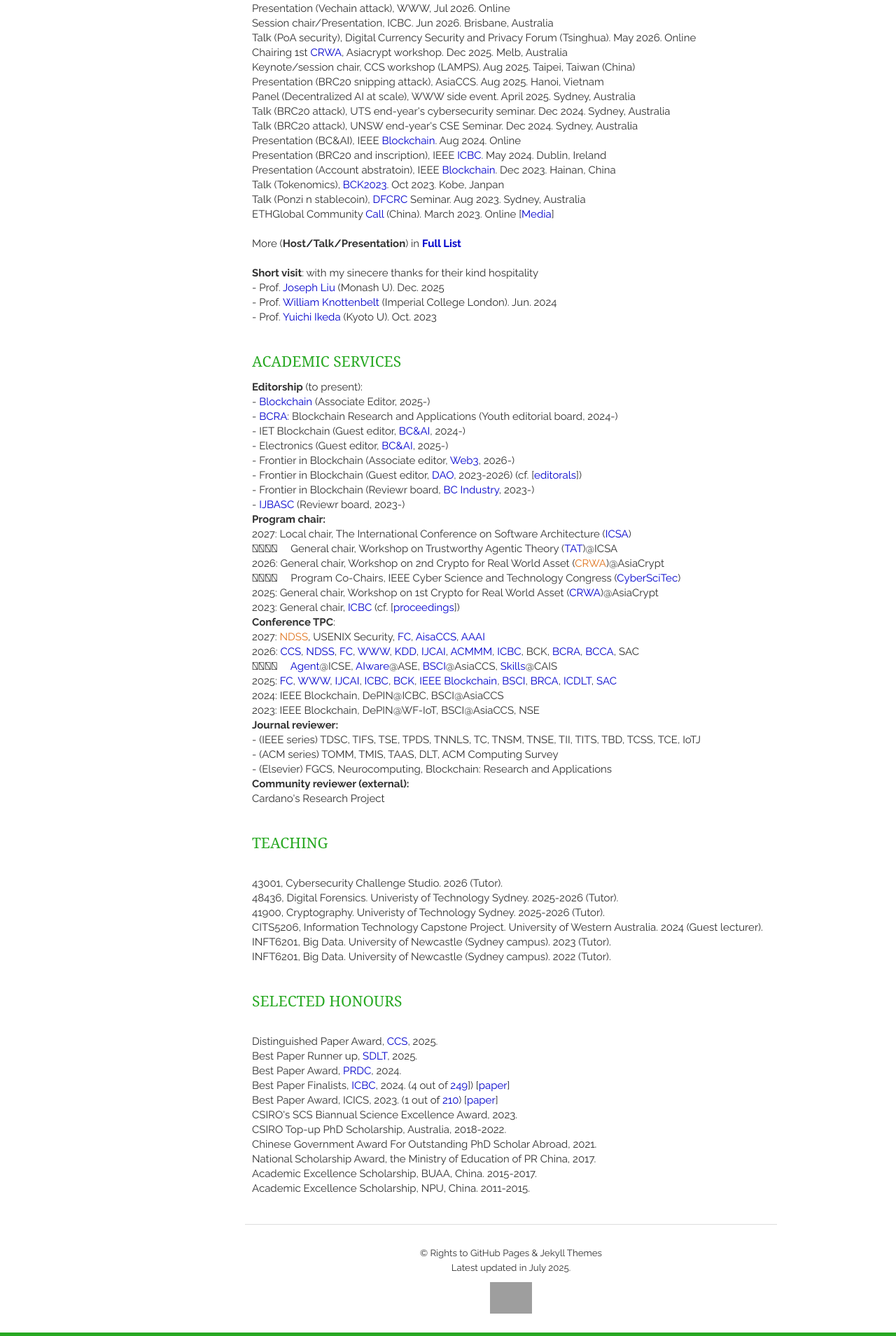
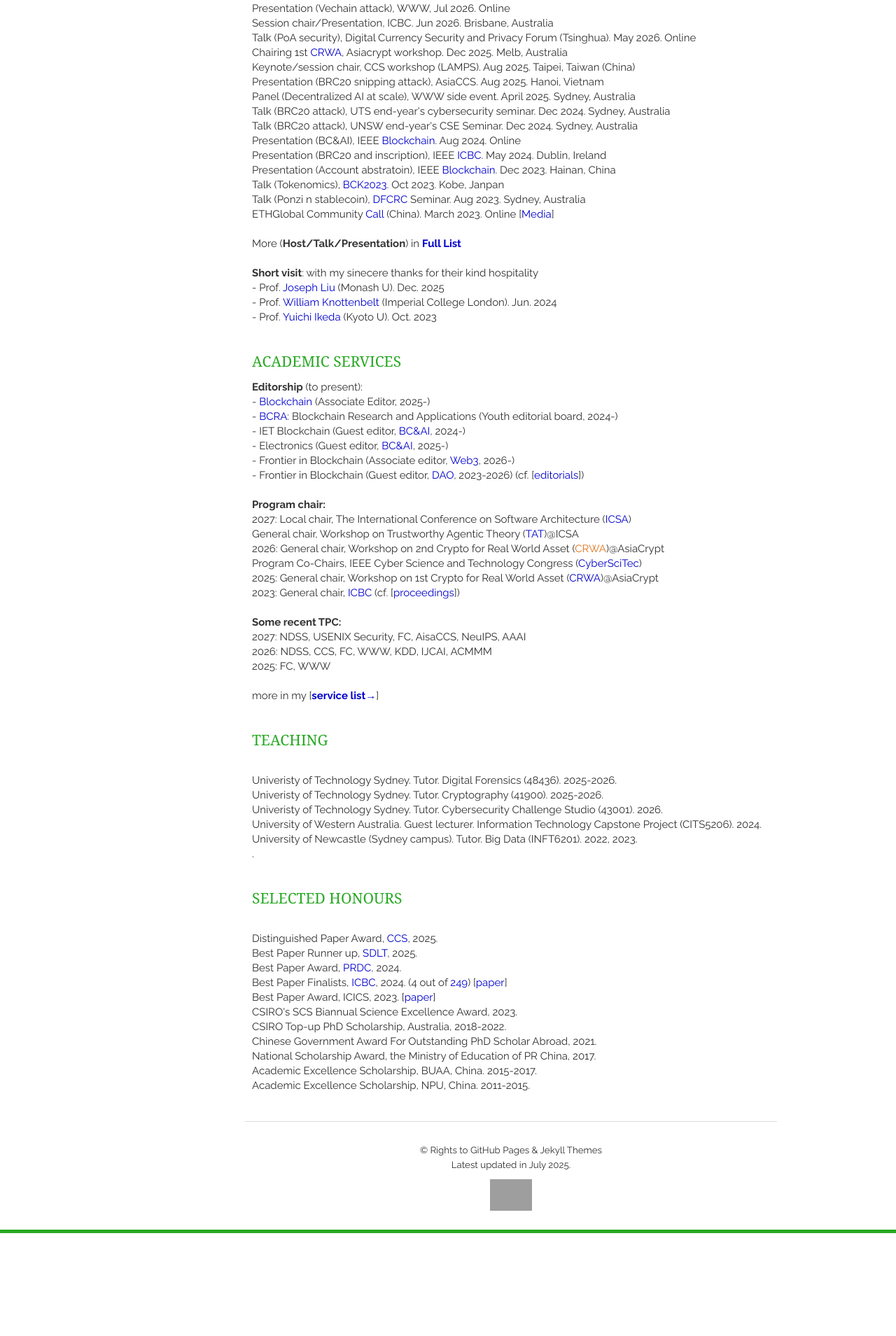
Before and after one commit to qinwang-git/qinwang-git.github.io, a Jekyll site: the page built from index.html, in a window 1280 px wide. Shown: the part 2191-4100 px from the top of the page at 70% size. Built offline with Jekyll 4.4.1, drawn with Linux system fonts in a browser that asks for light colours; nearby versions of some CDN libraries; a script that is not in the unit is left out; the list of posts is cut into pages by our own code; after the commit the page ends 3953 px from its top, so only the background shows below that; grey boxes are pictures that could not be loaded.

Commit message:
Add academic services page

```diff
--- /dev/null
+++ b/_includes/academic_activities.html
@@ -0,0 +1,31 @@
+<section class="thirteen columns">
+    <h1>Academic Activities</h1>
+    <article>
+     <p>
+      <br>Talk (PoA security), Blockchain Technology in Cross-Border Data Security (HKCT). Aug 2026. Hongkong&Online
+      <br>Presentation (LLM4SC), ACISP, Jul 2026. Perth, Australia
+      <br>Presentation (Vechain attack), WWW, Jul 2026. Online
+      <br>Session chair/Presentation, ICBC. Jun 2026. Brisbane, Australia
+      <br>Talk (PoA security), Digital Currency Security and Privacy Forum (Tsinghua). May 2026. Online
+      <br>Chairing 1st <a href="https://crwa.site" target="_blank">CRWA</a>, Asiacrypt workshop. Dec 2025. Melb, Australia
+      <br>Keynote/session chair, CCS workshop (LAMPS). Aug 2025. Taipei, Taiwan (China)
+      <br>Presentation (BRC20 snipping attack), AsiaCCS. Aug 2025. Hanoi, Vietnam
+      <br>Panel (Decentralized AI at scale), WWW side event. April 2025. Sydney, Australia
+      <br>Talk (BRC20 attack), UTS end-year's cybersecurity seminar. Dec 2024. Sydney, Australia
+      <br>Talk (BRC20 attack), UNSW end-year's CSE Seminar. Dec 2024. Sydney, Australia
+      <br>Presentation (BC&AI), IEEE <a href="https://ieee-cybermatics.org/2024/blockchain/" target="_blank">Blockchain</a>. Aug 2024. Online
+      <br>Presentation (BRC20 and inscription), IEEE <a href="https://icbc2024.ieee-icbc.org/" target="_blank">ICBC</a>. May 2024. Dublin, Ireland
+      <br>Presentation (Account abstratoin), IEEE <a href="https://ieee-cybermatics.org/2023/blockchain/" target="_blank">Blockchain</a>. Dec 2023. Hainan, China
+      <br>Talk (Tokenomics), <a href="https://blockchain.innovationkyoto.org/bck2023/" target="_blank">BCK2023</a>. Oct 2023. Kobe, Janpan
+      <br>Talk (Ponzi n stablecoin), <a href="https://dfcrc.com.au/" target="_blank">DFCRC</a> Seminar. Aug 2023. Sydney, Australia
+      <br>ETHGlobal Community <a href="https://twitter.com/ETHGlobal/status/1631231259451215873" target="_blank">Call</a> (China). March 2023. Online [<a href="https://ethglobal.medium.com/inside-chinas-ethereum-ecosystem-9fe3605c3d7a" target="_blank">Media</a>]
+      <br>
+      <br>More (<strong>Host/Talk/Presentation</strong>) in <strong><a href="https://qinwang.tech/static/img/talk_list.pdf" target="_blank">Full List</a></strong>
+     </p>
+
+    <br><strong>Short visit</strong>: with my sinecere thanks for their kind hospitality
+     <br>- Prof. <a href="https://www.doc.ic.ac.uk/~wjk/" target="_blank">Joseph Liu</a> (Monash U). Dec. 2025
+     <br>- Prof. <a href="https://www.doc.ic.ac.uk/~wjk/" target="_blank">William Knottenbelt</a> (Imperial College London). Jun. 2024
+     <br>- Prof. <a href="https://www.gsais.kyoto-u.ac.jp/staff/ikeda/en_index.html" target="_blank">Yuichi Ikeda</a> (Kyoto U). Oct. 2023
+    </article>
+</section>
--- /dev/null
+++ b/_includes/academic_teaching_honours.html
@@ -0,0 +1,29 @@
+<section class="thirteen columns">
+    <h1>Teaching</h1>
+    <article>
+        <br> Univeristy of Technology Sydney. Tutor. Digital Forensics (48436). 2025-2026.
+        <br> Univeristy of Technology Sydney. Tutor. Cryptography (41900). 2025-2026.
+        <br> Univeristy of Technology Sydney. Tutor. Cybersecurity Challenge Studio (43001). 2026.
+        <br> University of Western Australia. Guest lecturer. Information Technology Capstone Project (CITS5206). 2024.
+        <br> University of Newcastle (Sydney campus).  Tutor. Big Data (INFT6201).  2022, 2023.
+        <br>.
+    </article>
+</section>
+
+<section class="thirteen columns">
+    <h1>Selected Honours</h1>
+    <article>
+        <br>Distinguished Paper Award, <a href="https://www.sigsac.org/ccs/CCS2025/awards/" target="_blank">CCS</a>, 2025.
+        <br>Best Paper Runner up, <a href="https://symposium-dlt.org/" target="_blank">SDLT</a>, 2025.
+        <p>Best Paper Award, <a href="https://prdc.dependability.org/PRDC2024/program.html?id=fullprogram" target="_blank">PRDC</a>, 2024.
+        <br>Best Paper Finalists, <a href="https://icbc2024.ieee-icbc.org/program/best-paper-and-runner" target="_blank">ICBC</a>, 2024. (4 out of <a href="https://ieeexplore.ieee.org/stamp/stamp.jsp?tp=&arnumber=10634388" target="_blank">249</a>) [<a href="https://arxiv.org/pdf/2402.17748" target="_blank">paper</a>]
+        <br>Best Paper Award, ICICS, 2023. [<a href="https://arxiv.org/pdf/2211.10001.pdf" target="_blank">paper</a>]
+        <br>CSIRO's SCS Biannual Science Excellence Award, 2023.
+        <br>CSIRO Top-up PhD Scholarship, Australia, 2018-2022.
+        <br>Chinese Government Award For Outstanding PhD Scholar Abroad, 2021.
+        <br>National Scholarship Award, the Ministry of Education of PR China, 2017.
+        <br>Academic Excellence Scholarship, BUAA, China. 2015-2017.
+        <br>Academic Excellence Scholarship, NPU, China. 2011-2015.
+        </p>
+    </article>
+</section>
--- a/_includes/service.html
+++ /dev/null
@@ -1,112 +0,0 @@
-
-<section class="thirteen columns">
-    <h1>Academic Activities</h1>
-    <article>
-     <p>
-      <br>Talk (PoA security), Blockchain Technology in Cross-Border Data Security (HKCT). Aug 2026. Hongkong&Online
-      <br>Presentation (LLM4SC), ACISP, Jul 2026. Perth, Australia
-      <br>Presentation (Vechain attack), WWW, Jul 2026. Online
-      <br>Session chair/Presentation, ICBC. Jun 2026. Brisbane, Australia
-      <br>Talk (PoA security), Digital Currency Security and Privacy Forum (Tsinghua). May 2026. Online
-      <br>Chairing 1st <a href="https://crwa.site" target="_blank">CRWA</a>, Asiacrypt workshop. Dec 2025. Melb, Australia
-      <br>Keynote/session chair, CCS workshop (LAMPS). Aug 2025. Taipei, Taiwan (China)
-      <br>Presentation (BRC20 snipping attack), AsiaCCS. Aug 2025. Hanoi, Vietnam
-      <br>Panel (Decentralized AI at scale), WWW side event. April 2025. Sydney, Australia
-      <br>Talk (BRC20 attack), UTS end-year's cybersecurity seminar. Dec 2024. Sydney, Australia
-      <br>Talk (BRC20 attack), UNSW end-year's CSE Seminar. Dec 2024. Sydney, Australia
-      <br>Presentation (BC&AI), IEEE <a href = "https://ieee-cybermatics.org/2024/blockchain/" target="_blank">Blockchain</a>. Aug 2024. Online
-      <br>Presentation (BRC20 and inscription), IEEE <a href = "https://icbc2024.ieee-icbc.org/" target="_blank">ICBC</a>. May 2024. Dublin, Ireland
-      <br>Presentation (Account abstratoin), IEEE <a href = "https://ieee-cybermatics.org/2023/blockchain/" target="_blank">Blockchain</a>. Dec 2023. Hainan, China
-      <br>Talk (Tokenomics), <a href = "https://blockchain.innovationkyoto.org/bck2023/" target="_blank">BCK2023</a>. Oct 2023. Kobe, Janpan
-      <br>Talk (Ponzi n stablecoin), <a href = "https://dfcrc.com.au/" target="_blank">DFCRC</a> Seminar. Aug 2023. Sydney, Australia
-     <br>ETHGlobal Community <a href = "https://twitter.com/ETHGlobal/status/1631231259451215873" target="_blank">Call</a> (China). March 2023. Online [<a href = "https://ethglobal.medium.com/inside-chinas-ethereum-ecosystem-9fe3605c3d7a" target="_blank">Media</a>]
-     <br>
-     <br>More (<strong>Host/Talk/Presentation</strong>) in <strong><a href="https://qinwang.tech/static/img/talk_list.pdf" target="_blank">Full List</a></strong>
-     </p>
-
-    <br><strong>Short visit</strong>: with my sinecere thanks for their kind hospitality
-     <br>- Prof. <a href = "https://www.doc.ic.ac.uk/~wjk/" target="_blank">Joseph Liu</a> (Monash U).
-        Dec. 2025
-     <br>- Prof. <a href = "https://www.doc.ic.ac.uk/~wjk/" target="_blank">William Knottenbelt</a> (Imperial College London). Jun. 2024
-     <br>- Prof. <a href = "https://www.gsais.kyoto-u.ac.jp/staff/ikeda/en_index.html" target="_blank">Yuichi Ikeda</a>  (Kyoto U). Oct. 2023
-
-    </article>
-
-</section>
-
-
-<section class="thirteen columns">
-    <h1>Academic Services</h1>
-    <article>
-
-    <p><strong>Editorship</strong>  (to present):
-       <br>  - <a href="https://www.elspub.com/journals/blockchain/home/" target="_blank">Blockchain</a> (Associate Editor, 2025-)
-       <br>  - <a href="https://www.sciencedirect.com/journal/blockchain-research-and-applications" target="_blank">BCRA</a>: Blockchain Research and Applications (Youth editorial board, 2024-)
-       <br>  - IET Blockchain (Guest editor, <a href="https://ietresearch.onlinelibrary.wiley.com/hub/journal/26341573/homepage/call-for-papers/si-2024-blockchain-ai-integration" target="_blank">BC&AI</a>, 2024-)
-       <br>  - Electronics (Guest editor,  <a href="https://www.mdpi.com/journal/electronics/special_issues/U8FVL603TH" target="_blank">BC&AI</a>, 2025-)
-       <br>  - Frontier in Blockchain (Associate editor, <a href="https://www.frontiersin.org/journals/blockchain/sections/blockchain-for-web3-and-the-metaverse" target="_blank">Web3</a>, 2026-)
-       <br>  - Frontier in Blockchain (Guest editor, <a href="https://www.frontiersin.org/research-topics/68059/dao-governance-and-fairness" target="_blank">DAO</a>, 2023-2026) (cf. [<a href="https://www.frontiersin.org/journals/blockchain/articles/10.3389/fbloc.2026.1840145/full" target="_blank">editorals</a>])
-       <br>  - Frontier in Blockchain (Reviewr board, <a href="https://www.frontiersin.org/journals/blockchain/sections/blockchain-in-industry/editors" target="_blank">BC Industry</a>, 2023-)
-       <br>  - <a href="https://www.igi-global.com/journals/open-access/reviewers/international-journal-blockchain-applications-secure/290373" target="_blank">IJBASC</a> (Reviewr board, 2023-)
-
-    <p><strong> Program chair:</strong>
-    <br>  2027: Local chair, The International Conference on Software Architecture (<a href="https://conf.researchr.org/committee/icsa-2027/icsa-2027-organizing-committee" target="_blank">ICSA</a>)
-    <br>  &#20;&#20;&#20;&#20;&#8195; General chair, Workshop on Trustworthy Agentic Theory (<a href="https://tat-icsa-2027.utscyber.com/#cfp" target="_blank">TAT</a>)@ICSA
-    <br>  2026: General chair, Workshop on 2nd Crypto for Real World Asset (<a href="" target="_blank">CRWA</a>)@AsiaCrypt
-     <br> &#20;&#20;&#20;&#20;&#8195; Program Co-Chairs, IEEE Cyber Science and Technology Congress (<a href="https://cyber-science.org/2026/cyberscitech/" target="_blank">CyberSciTec</a>)
-    <br>  2025: General chair, Workshop on 1st Crypto for Real World Asset (<a href="https://crwa.site" target="_blank">CRWA</a>)@AsiaCrypt
-    <br>  2023: General chair, <a href="https://www.servicessociety.org/icbc" target="_blank">ICBC</a></strong> (cf. [<a href="https://link.springer.com/book/10.1007/978-3-031-44920-8?sap-outbound-id=FA5067B007DF9D4FD483ACBD2F78DFE4345F6547&utm_source=standard&utm_medium=email&utm_campaign=000_LAN36_0000019083_Book%20author%20congrats%20NEW&utm_content=EN_34155_20231005&mkt-key=8D09219F09111EDE97FA054F08BCDAE7" target="_blank">proceedings</a>])
-    </p>
-
-
-    <p><strong>Conference TPC</strong>:
-         <br>  2027: <a href="" target="_blank">NDSS</a>, USENIX Security, <a href="https://fc27.ifca.ai/" target="_blank">FC</a>, <a href="https://asiaccs2027.cityu.edu.mo/program-committee/index.html" target="_blank">AisaCCS</a>, <a href="https://aaai.org/conference/aaai/aaai-27/AAAI" target="_blank">AAAI</a>
-         <br>  2026: <a href="https://www.sigsac.org/ccs/CCS2026/" target="_blank">CCS</a>, <a href="https://www.ndss-symposium.org/ndss2026/" target="_blank">NDSS</a>, <a href="https://fc26.ifca.ai/" target="_blank">FC</a>, <a href="https://www2026.thewebconf.org/" target="_blank">WWW</a>, <a href="https://kdd2026.kdd.org/" target="_blank">KDD</a>, <a href="https://2026.ijcai.org/" target="_blank">IJCAI</a>, <a href="https://2026.acmmm.org/" target="_blank">ACMMM</a>, <a href="https://icbc2026.ieee-icbc.org/group/91" target="_blank">ICBC</a>, BCK, <a href="https://bcra-conf.seedsbit.com/committee/tpc" target="_blank">BCRA</a>, <a href="https://bcca-conference.org/2026/" target="_blank">BCCA</a>, SAC
-         <br> &#20;&#20;&#20;&#20;&#8195; <a href="https://conf.researchr.org/home/icse-2026/agent-2026" target="_blank">Agent</a>@ICSE, <a href="https://2025.aiwareconf.org/" target="_blank">AIware</a>@ASE, <a href="https://www.cloud-conf.net/bsci/2026/committees.html" target="_blank">BSCI</a>@AsiaCCS, <a href="https://www.agentskills-workshop.org/" target="_blank">Skills</a>@CAIS
-         <br>  2025: <a href="https://fc25.ifca.ai/cfp.html" target="_blank">FC</a>, <a href="https://www2025.thewebconf.org/" target="_blank">WWW</a>, <a href="https://2025.ijcai.org/" target="_blank">IJCAI</a>, <a href="https://icbc2025.ieee-icbc.org/committees/technical-program-committee" target="_blank">ICBC</a>, <a href="https://bck-2025.isrdc.in" target="_blank">BCK</a>, <a href="https://ieee-cybermatics.org/2025/blockchain/" target="_blank">IEEE Blockchain</a>, <a href="https://www.cloud-conf.net/bsci/2025/committees.html" target="_blank">BSCI</a>,  <a href="https://bcra-conf.github.io/2025/program-committee/" target="_blank">BRCA</a>, <a href="https://icdlt.ieeepunesection.org/" target="_blank">ICDLT</a>, <a href="https://www.cas-blockchain-certification.com/en/acm-sac-dapp-track" target="_blank">SAC</a>
-         <br>  2024: IEEE Blockchain, DePIN@ICBC, BSCI@AsiaCCS
-         <br>  2023: IEEE Blockchain, DePIN@WF-IoT, BSCI@AsiaCCS, NSE
-
-    <p><strong>Journal reviewer:</strong>
-         <br>  - (IEEE series) TDSC, TIFS, TSE, TPDS, TNNLS, TC, TNSM, TNSE, TII, TITS, TBD, TCSS, TCE, IoTJ
-         <br>  - (ACM series) TOMM, TMIS, TAAS, DLT, ACM Computing Survey
-         <br>  - (Elsevier) FGCS, Neurocomputing, Blockchain: Research and Applications
-
-    <p><strong>Community reviewer (external):</strong>
-       <br>   Cardano's Research Project
-      <br>
-
-
-    </article>
-</section>
-
-<section class="thirteen columns">
-    <h1>Teaching</h1>
-    <article>
-        <br> 43001, Cybersecurity Challenge Studio. 2026 (Tutor).
-        <br> 48436, Digital Forensics. Univeristy of Technology Sydney. 2025-2026 (Tutor).
-        <br> 41900, Cryptography. Univeristy of Technology Sydney. 2025-2026 (Tutor).
-        <br> CITS5206, Information Technology Capstone Project. University of Western Australia. 2024 (Guest lecturer).
-        <br> INFT6201, Big Data. University of Newcastle (Sydney campus). 2023 (Tutor).
-        <br> INFT6201, Big Data. University of Newcastle (Sydney campus). 2022 (Tutor).
-    </article>
-</section>
-
-
-<section class="thirteen columns">
-    <h1>Selected Honours</h1>
-    <article>
-        <br>Distinguished Paper Award, <a href="https://www.sigsac.org/ccs/CCS2025/awards/" target="_blank">CCS</a>, 2025.
-        <br>Best Paper Runner up, <a href="https://symposium-dlt.org/" target="_blank">SDLT</a>, 2025.
-        <p> Best Paper Award, <a href="https://prdc.dependability.org/PRDC2024/program.html?id=fullprogram" target="_blank">PRDC</a>, 2024.
-        <br>Best Paper Finalists, <a href="https://icbc2024.ieee-icbc.org/program/best-paper-and-runner" target="_blank">ICBC</a>, 2024. (4 out of <a href="https://ieeexplore.ieee.org/stamp/stamp.jsp?tp=&arnumber=10634388" target="_blank">249</a>]) [<a href="https://arxiv.org/pdf/2402.17748" target="_blank">paper</a>]
-        <br>Best Paper Award, ICICS, 2023. (1 out of <a href="https://books.google.com.au/books?hl=zh-CN&lr=&id=O1beEAAAQBAJ&oi=fnd&pg=PR5&dq=Information+and+Communications+Security+-+25th+International+Conference,+ICICS+2023,+Tianjin,+China,+November+18-20,+2023,+Proceedings&ots=eddELMY6hg&sig=ZGKwWqFHINBfe0sXny2Ez7_CQ1o&redir_esc=y#v=onepage&q=Information%20and%20Communications%20Security%20-%2025th%20International%20Conference%2C%20ICICS%202023%2C%20Tianjin%2C%20China%2C%20November%2018-20%2C%202023%2C%20Proceedings&f=false" target="_blank">210</a>) [<a href="https://arxiv.org/pdf/2211.10001.pdf" target="_blank">paper</a>]
-        <br>CSIRO's SCS Biannual Science Excellence Award, 2023.
-        <br>CSIRO Top-up PhD Scholarship, Australia, 2018-2022.
-        <br>Chinese Government Award For Outstanding PhD Scholar Abroad, 2021.
-        <br>National Scholarship Award, the Ministry of Education of PR China, 2017.
-        <br>Academic Excellence Scholarship, BUAA, China. 2015-2017.
-        <br>Academic Excellence Scholarship, NPU, China. 2011-2015.
-        </p>
-    </article>
-</section>
--- /dev/null
+++ b/_includes/service_summary.html
@@ -0,0 +1,34 @@
+<section class="thirteen columns">
+    <h1>Academic Services</h1>
+    <article>
+    <p><strong>Editorship</strong> (to present):
+       <br> - <a href="https://www.elspub.com/journals/blockchain/home/" target="_blank">Blockchain</a> (Associate Editor, 2025-)
+       <br> - <a href="https://www.sciencedirect.com/journal/blockchain-research-and-applications" target="_blank">BCRA</a>: Blockchain Research and Applications (Youth editorial board, 2024-)
+       <br> - IET Blockchain (Guest editor, <a href="https://ietresearch.onlinelibrary.wiley.com/hub/journal/26341573/homepage/call-for-papers/si-2024-blockchain-ai-integration" target="_blank">BC&AI</a>, 2024-)
+       <br> - Electronics (Guest editor, <a href="https://www.mdpi.com/journal/electronics/special_issues/U8FVL603TH" target="_blank">BC&AI</a>, 2025-)
+       <br> - Frontier in Blockchain (Associate editor, <a href="https://www.frontiersin.org/journals/blockchain/sections/blockchain-for-web3-and-the-metaverse" target="_blank">Web3</a>, 2026-)
+       <br> - Frontier in Blockchain (Guest editor, <a href="https://www.frontiersin.org/research-topics/68059/dao-governance-and-fairness" target="_blank">DAO</a>, 2023-2026) (cf. [<a href="https://www.frontiersin.org/journals/blockchain/articles/10.3389/fbloc.2026.1840145/full" target="_blank">editorials</a>])
+      </p>
+
+    <br>
+    <p><strong>Program chair:</strong>
+    <br> 2027: Local chair, The International Conference on Software Architecture (<a href="https://conf.researchr.org/committee/icsa-2027/icsa-2027-organizing-committee" target="_blank">ICSA</a>)
+    <br> General chair, Workshop on Trustworthy Agentic Theory (<a href="https://tat-icsa-2027.utscyber.com/#cfp" target="_blank">TAT</a>)@ICSA
+    <br> 2026: General chair, Workshop on 2nd Crypto for Real World Asset (<a href="" target="_blank">CRWA</a>)@AsiaCrypt
+    <br> Program Co-Chairs, IEEE Cyber Science and Technology Congress (<a href="https://cyber-science.org/2026/cyberscitech/" target="_blank">CyberSciTec</a>)
+    <br> 2025: General chair, Workshop on 1st Crypto for Real World Asset (<a href="https://crwa.site" target="_blank">CRWA</a>)@AsiaCrypt
+    <br> 2023: General chair, <a href="https://www.servicessociety.org/icbc" target="_blank">ICBC</a> (cf. [<a href="https://link.springer.com/book/10.1007/978-3-031-44920-8" target="_blank">proceedings</a>])
+    </p>
+
+    <br>
+    <p><strong>Some recent TPC:</strong>
+    <br> 2027: NDSS, USENIX Security, FC, AisaCCS, NeuIPS, AAAI
+    <br> 2026: NDSS, CCS, FC, WWW, KDD, IJCAI, ACMMM
+    <br> 2025: FC, WWW
+     </p>
+
+    <br>
+          more in my [<strong><a href="/service.html" target="_blank">service list&rarr;</a></strong>]
+
+    </article>
+</section>
--- a/index.html
+++ b/index.html
@@ -10,4 +10,8 @@
 
 {% include community.html %}
 
-{% include service.html %}
+{% include academic_activities.html %}
+
+{% include service_summary.html %}
+
+{% include academic_teaching_honours.html %}
--- /dev/null
+++ b/service.html
@@ -0,0 +1,6 @@
+---
+layout: simple
+title: Academic Services
+---
+
+{% include academic_service.html %}
--- a/static/css/layout.css
+++ b/static/css/layout.css
@@ -111,6 +111,49 @@
     margin-right: 6px;
 }
 
+.service-list {
+    list-style: disc outside;
+    margin: 0 0 20px 30px;
+}
+
+.service-list li {
+    display: flex;
+    gap: 20px;
+    margin-bottom: 4px;
+}
+
+.service-list li.service-group {
+    display: block;
+    list-style: none;
+    margin: 14px 0 6px 0;
+    font-style: italic;
+}
+
+.service-list li.service-group:first-child {
+    margin-top: 0;
+}
+
+.service-list .service-name {
+    flex: 1;
+}
+
+.service-list .service-years {
+    flex: 0 0 125px;
+    text-align: right;
+    white-space: nowrap;
+}
+
+@media only screen and (max-width: 767px) {
+    .service-list li {
+        display: block;
+    }
+
+    .service-list .service-years {
+        display: block;
+        text-align: left;
+    }
+}
+
 em {
     font-style: normal;
     font-weight: bold;
```
Also changed, not shown: _includes/academic_service.html (added, +116 -0 lines).
